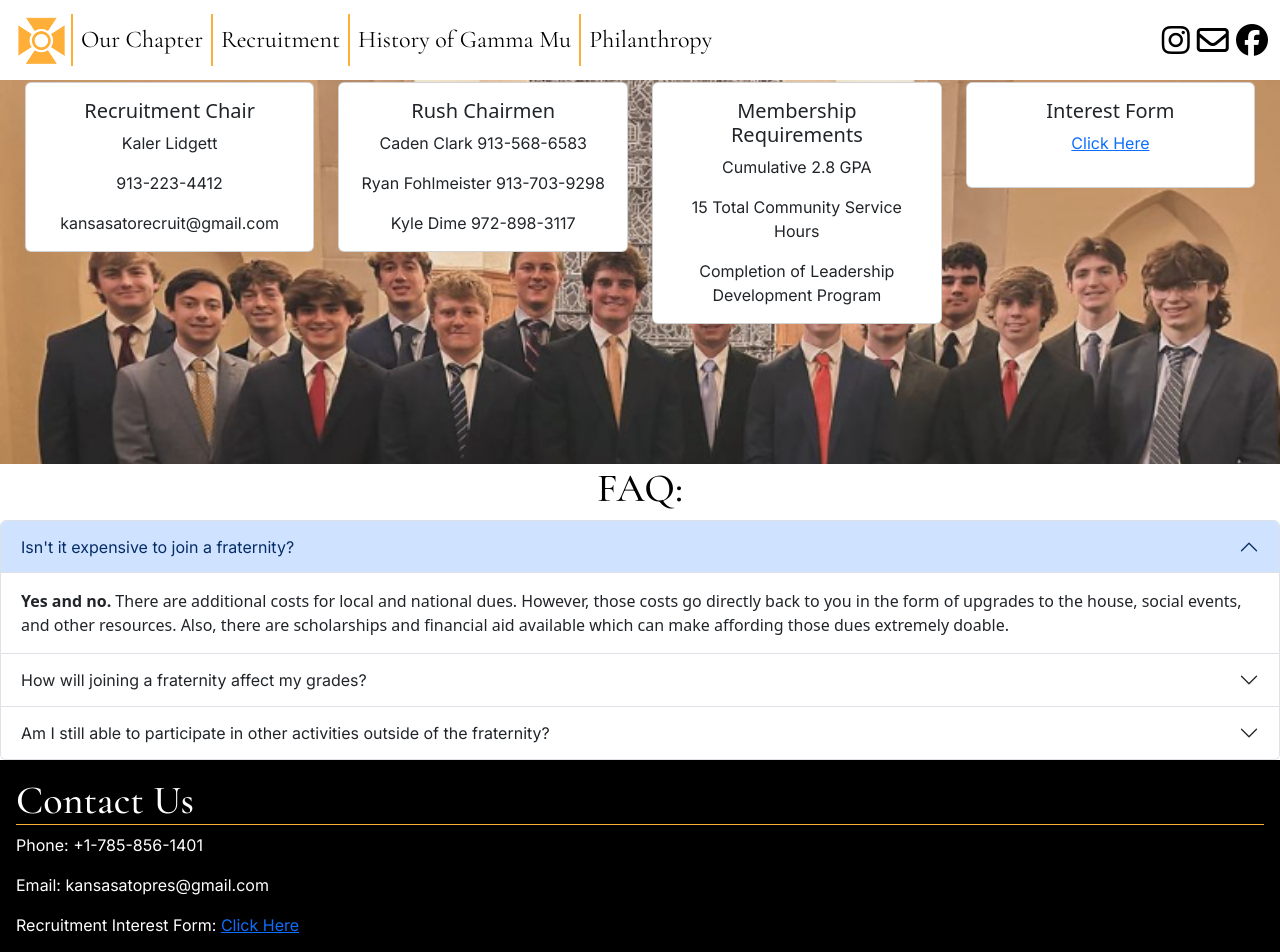
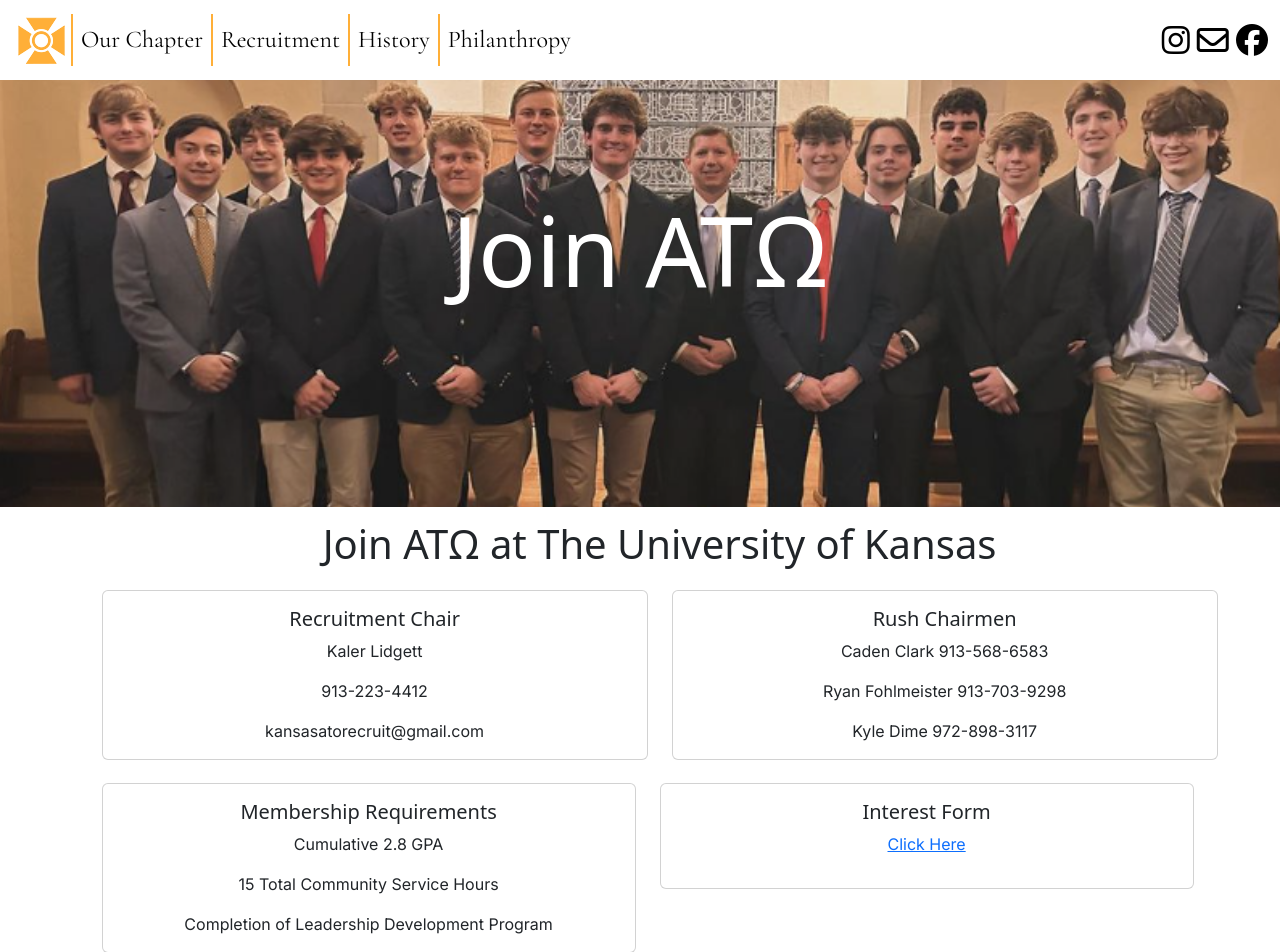
Before and after one commit to CalebHite/Kansas-ATO-Website, a SvelteKit app: page /recruitment in a window 1280 px wide. Shown: the top 952 px of the page. Built offline with nearby package versions, Linux system fonts and the light colour scheme.

Commit message:
Change recruitment

```diff
--- a/src/lib/Navbar.svelte
+++ b/src/lib/Navbar.svelte
@@ -9,7 +9,7 @@
             <div class="navbar-nav me-auto mb-2 mb-lg-0">
               <a class="nav-link active" href="/about">Our Chapter</a>
               <a class="nav-link active" href="/recruitment">Recruitment</a>
-              <a class="nav-link active" href="/history">History of Gamma Mu</a>
+              <a class="nav-link active" href="/history">History</a>
               <a class="nav-link active" href="/philanthropy">Philanthropy</a>
             </div>
             <span class="navbar-text">
--- a/src/routes/about/+page.svelte
+++ b/src/routes/about/+page.svelte
@@ -67,7 +67,7 @@
         <div class="col"></div>
     </div>
     <h1>Executive Board</h1>
-    <div id="exec" class="row row-cols-3 justify-content-md-center">
+    <div id="exec" class="row row-cols-5 justify-content-md-center">
         {#each exec as member}
             <div class="col">
                 <div class="card" style="width: 18rem;">
@@ -120,7 +120,6 @@
         font-family: "Inter", sans-serif;
     }
     #exec{
-        margin-left: 10%;
         margin-bottom: 1%;
     }
     footer{
--- a/src/routes/history/+page.svelte
+++ b/src/routes/history/+page.svelte
@@ -4,9 +4,11 @@
 </script>
 <body>
     <Navbar></Navbar>
-    <h1 class="title">History of Gamma Mu</h1>
+    <div class="container text-center">
         <div class="row">
             <div class="col"></div>
+            <img src="/ku.png" alt="University of Kansas">
+            <h1 class="title">History of Gamma Mu</h1>
             <div class="col-wide">
                 <div class="card">
                     <div class="card-body">
@@ -29,13 +31,15 @@
             </div>
             <div class="col"></div>
         </div>
+    </div>
 </body>
 <footer>
     <Contact></Contact>
 </footer>
 <style>
     .title{
-        margin-top: 5%;
+        margin-top: 1%;
+        margin-bottom: 1%;
         font-size: 3rem;
     }
     body{
@@ -56,4 +60,9 @@
     footer{
         text-align: left;
     }
+    img{
+        width: 60rem;
+        margin-right: 10%;
+        margin-top: 5%;
+    }
 </style>
--- a/src/routes/recruitment/+page.svelte
+++ b/src/routes/recruitment/+page.svelte
@@ -4,8 +4,11 @@
 </script>
 <body>
     <Navbar></Navbar>
-    <h1 id="title">Recruitment Information</h1>
     <div id="bg">
+      <h1 id="title">Join ATΩ</h1>
+    </div>
+    <div class="container">
+      <h1>Join ATΩ at The University of Kansas</h1>
       <div class="row">
         <div class="col">
             <div class="card">
@@ -27,6 +30,7 @@
               </div>
             </div>
           </div>
+    <div class="row">
       <div class="col">
         <div class="card">
           <div class="card-body">
@@ -46,6 +50,7 @@
         </div>
       </div>
     </div>
+    </div>
       <div class="accordion" id="accordionPanelsStayOpenExample">
         <h1 class="accordion-title">FAQ:</h1>
         <div class="accordion-item">
@@ -54,7 +59,7 @@
                 Isn't it expensive to join a fraternity?
             </button>
           </h2>
-          <div id="panelsStayOpen-collapseOne" class="accordion-collapse collapse show">
+          <div id="panelsStayOpen-collapseOne" class="accordion-collapse collapse">
             <div class="accordion-body">
               <strong>Yes and no.</strong>
               There are additional costs for local and national dues. However, those costs go directly back to you in the form of upgrades to the house, social events, and other resources. Also, there are scholarships and financial aid available which can make affording those dues extremely doable.
@@ -99,16 +104,17 @@
         overflow-x: hidden;
     }
     #bg{
-      padding-top: 1%;
+      padding-top: 15%;
+      padding-bottom: 15%;
       background-image: url("/recruitment.png");
       background-repeat: no-repeat;
       background-position: center;
       background-size: cover;
       background-color: black;
     }
-    h1{
-        font-family: "Cormorant Garamond", serif;
-        color: black;
+    #title{
+       font-size: 6rem;
+        color: white;
       }
     h2{
         font-family: "Inter", sans-serif;
@@ -117,12 +123,16 @@
     P{
         font-family: "Inter", sans-serif;
     }
-    .row{
+    .container{
         padding-bottom: 10%;
         margin: 1%;
+        margin-left: 7%;
     }
-
+    .row{
+      margin-top: 2%;
+    }
     .accordion{
+      margin-top: 5%;
         text-align: left;
         background: white;
     }
```
Also changed, not shown: src/routes/+page.svelte (+29 -5 lines), static/ku.png (added). Lines whose indentation alone changed are shown as unchanged.
